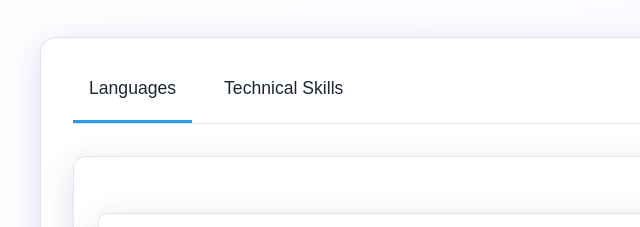
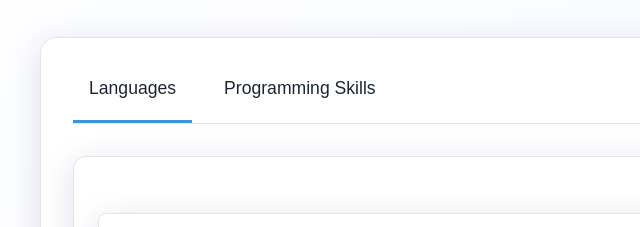
Before and after one commit to Jadessz/JadeCV, a plain HTML site: page index.html in a window 1280 px wide. Shown: the part 412-639 px from the top of the page, 0-640 px from the left. Drawn offline with Linux system fonts and the light colour scheme.

Commit message:
Add files via upload

```diff
--- a/index.html
+++ b/index.html
@@ -26,13 +26,13 @@
                 <button class="tab-button active" role="tab" aria-selected="true" aria-controls="languages-panel" id="languages-tab">
                     Languages
                 </button>
-                <button class="tab-button" role="tab" aria-selected="false" aria-controls="technical-skills-panel" id="technical-skills-tab">
-                    Technical Skills
+                <button class="tab-button" role="tab" aria-selected="false" aria-controls="programming-skills-panel" id="programming-skills-tab">
+                    Programming Skills
                 </button>
             </div>
 
             <div class="tab-panels">
-                <section id="technical-skills-panel" class="tab-panel" role="tabpanel" aria-labelledby="technical-skills-tab">
+                <section id="programming-skills-panel" class="tab-panel" role="tabpanel" aria-labelledby="programming-skills-tab">
                     <div class="skills-container">
                         <div class="skill">
                             <span class="skill-name">HTML5</span>
```
